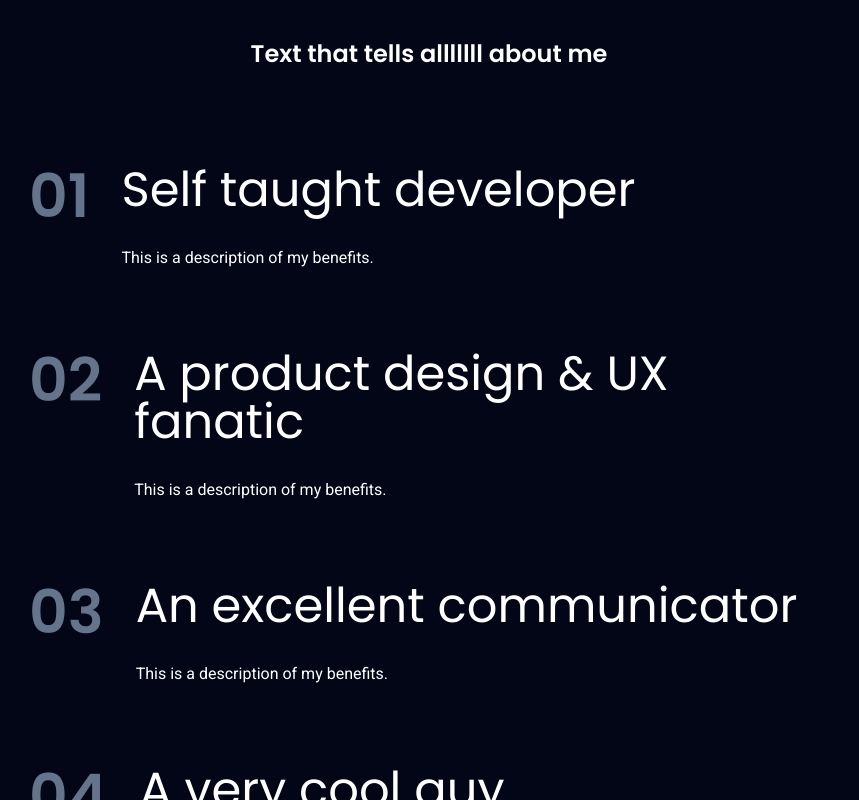
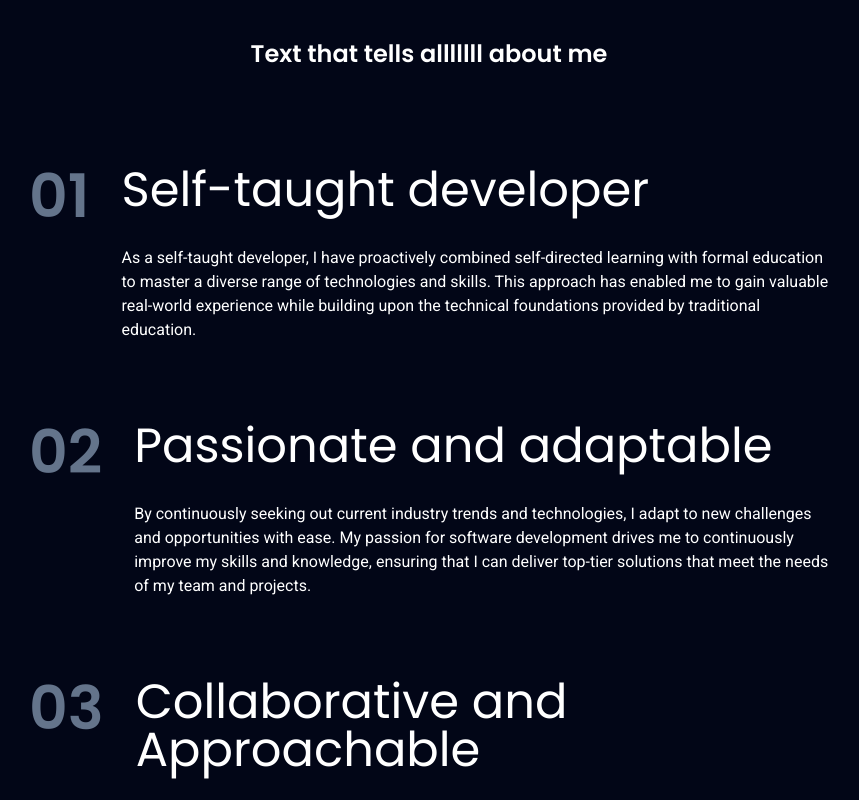
Before and after one commit to McLainCronin/svelte-portfolio, a SvelteKit app: page / in a window 1280 px wide. Shown: the part 2000-2800 px from the top of the page, without its empty margins (211-1070 px from the left). Built offline with nearby package versions, Linux system fonts and the light colour scheme.

Commit message:
Revise benefits section with detailed descriptions and add a résumé link for enhanced user engagement

```diff
--- a/src/components/Main.svelte
+++ b/src/components/Main.svelte
@@ -29,10 +29,23 @@
     ];
 
     let benefits = [
-        {name: 'Self taught developer', description: 'This is a description of my benefits.'},
-        {name: 'A product design & UX fanatic', description: 'This is a description of my benefits.'},
-        {name: 'An excellent communicator', description: 'This is a description of my benefits.'},
-        {name: 'A very cool guy', description: 'This is a description of my benefits.'},
+        {
+            name: 'Self-taught developer',
+            description: 'As a self-taught developer, I have proactively combined self-directed learning with formal education to master a diverse range of technologies and skills. This approach has enabled me to gain valuable real-world experience while building upon the technical foundations provided by traditional education.'
+        },
+        {
+            name: 'Passionate and adaptable',
+            description: 'By continuously seeking out current industry trends and technologies, I adapt to new challenges and opportunities with ease. My passion for software development drives me to continuously improve my skills and knowledge, ensuring that I can deliver top-tier solutions that meet the needs of my team and projects.'
+        },
+        {
+            name: 'Collaborative and Approachable',
+            description: 'I am a team player who thrives in collaborative environments. I am always open to feedback and eager to learn from my peers. My approachable nature and strong communication skills enable me to build strong relationships with colleagues and stakeholders, fostering a positive and inclusive work culture.'
+        },
+        {
+            name: 'Creatively Driven',
+            description: 'I aim to leverage my full-stack development skills to build impactful software that enhances user experiences while adhering ethical standards. I excel in dynamic team environments where I can contribute to cutting-edge projects and continuously evolve as a developer.'
+
+        }
     ];
 
 
@@ -107,8 +120,16 @@
                     </div>
                 {/each}
             </div>
-            <div class="flex flex-col gap-2 text-center relative pt-6">
+            <div class="flex flex-col gap-12 text-center relative pt-6">
                 <h6 class="text-lg sm:text-x md:text-2xl">Want to know more?</h6>
+                <a
+                    href="/path/to/your/resume.pdf"
+                    target="_blank"
+                    class="blueShadow mx-auto text-md md:text-lg poppins relative overflow-hidden px-6 py-3 group rounded-full bg-white text-slate-950 cursor-pointer"
+                >
+                    <div class="absolute top-0 right-full w-full h-full bg-blue-600 opacity-20 group-hover:translate-x-full duration-200"></div>
+                    <h4 class="relative z-9">View Résumé &rarr;</h4>
+                </a>
             </div>
     </section>
 </main>
--- a/src/routes/+layout.svelte
+++ b/src/routes/+layout.svelte
@@ -13,9 +13,9 @@
 </script>
 
 
-<div class="relative flex flex-col max-w-[1400px] mx-auto w-full text-sm sm:text-base min-h-screen">
-	<div class={"fixed bottom-0 w-full duration-200 flex p-10 z-[10] " + (y > 0 ? ' opacity-full pointer-events-auto' : ' pointer-events-none opacity-0')}>
-		<button on:click={goTop} class="p-3 ml-auto rounded-full bg-slate-900 text-blue-400 px-2 sm:px-4 hover:bg-slate-800 cursor-pointer">
+<div class="relative flex flex-col max-w-[1400px] lg:max-w-none mx-auto w-full text-sm sm:text-base min-h-screen">
+	<div class={"fixed bottom-0 w-full duration-200 flex p-10 z-[10] " + (y > 0 ? ' opacity-100 pointer-events-auto' : ' pointer-events-none opacity-0')}>
+		<button on:click={goTop} class="p-3 ml-auto rounded-full bg-slate-900 text-blue-400 px-3.5 hover:bg-slate-800 cursor-pointer">
 			<i class="fa-solid fa-arrow-up grid place-items-center aspect-square"></i>
 		</button>
 	</div>
```
